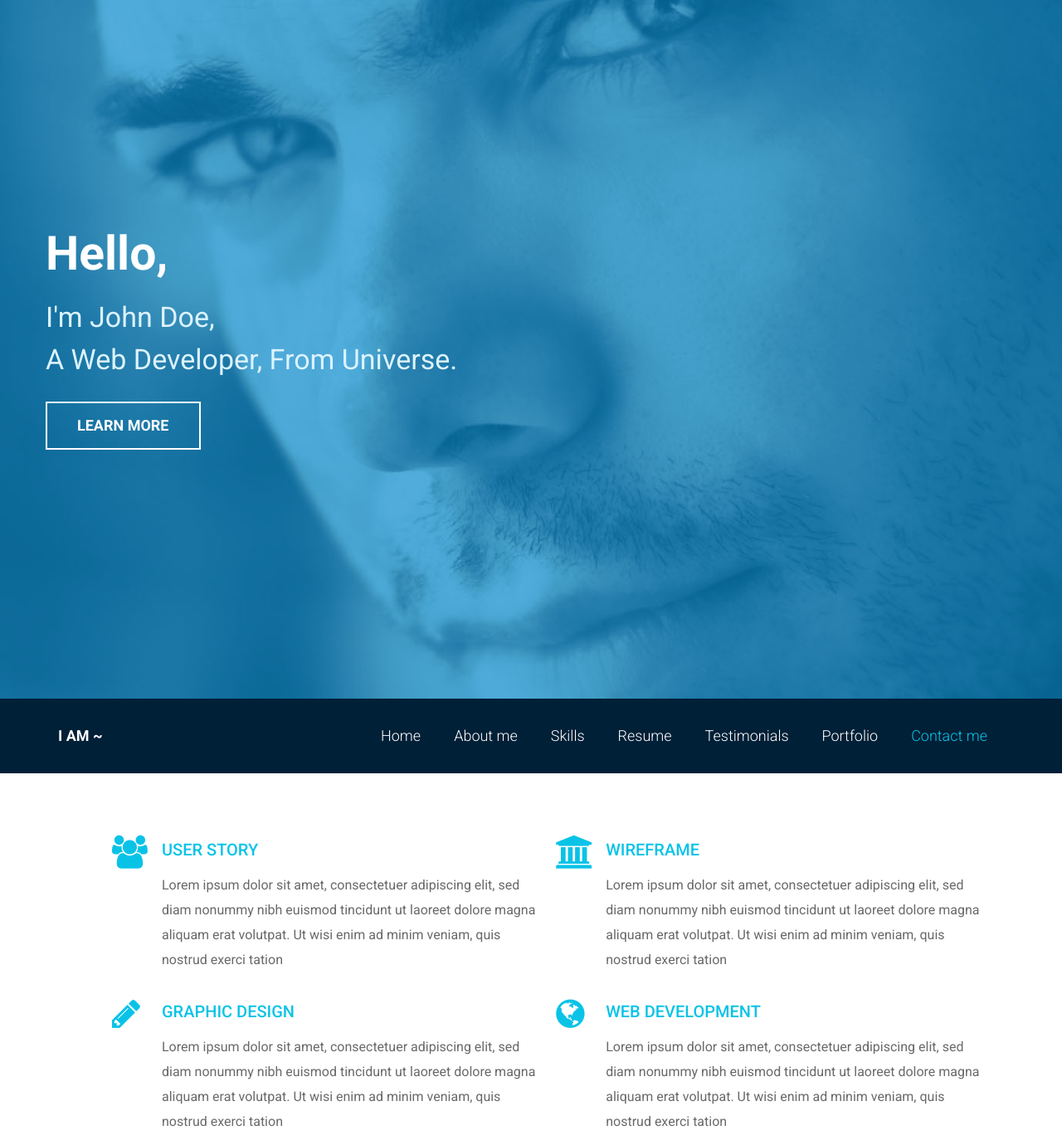
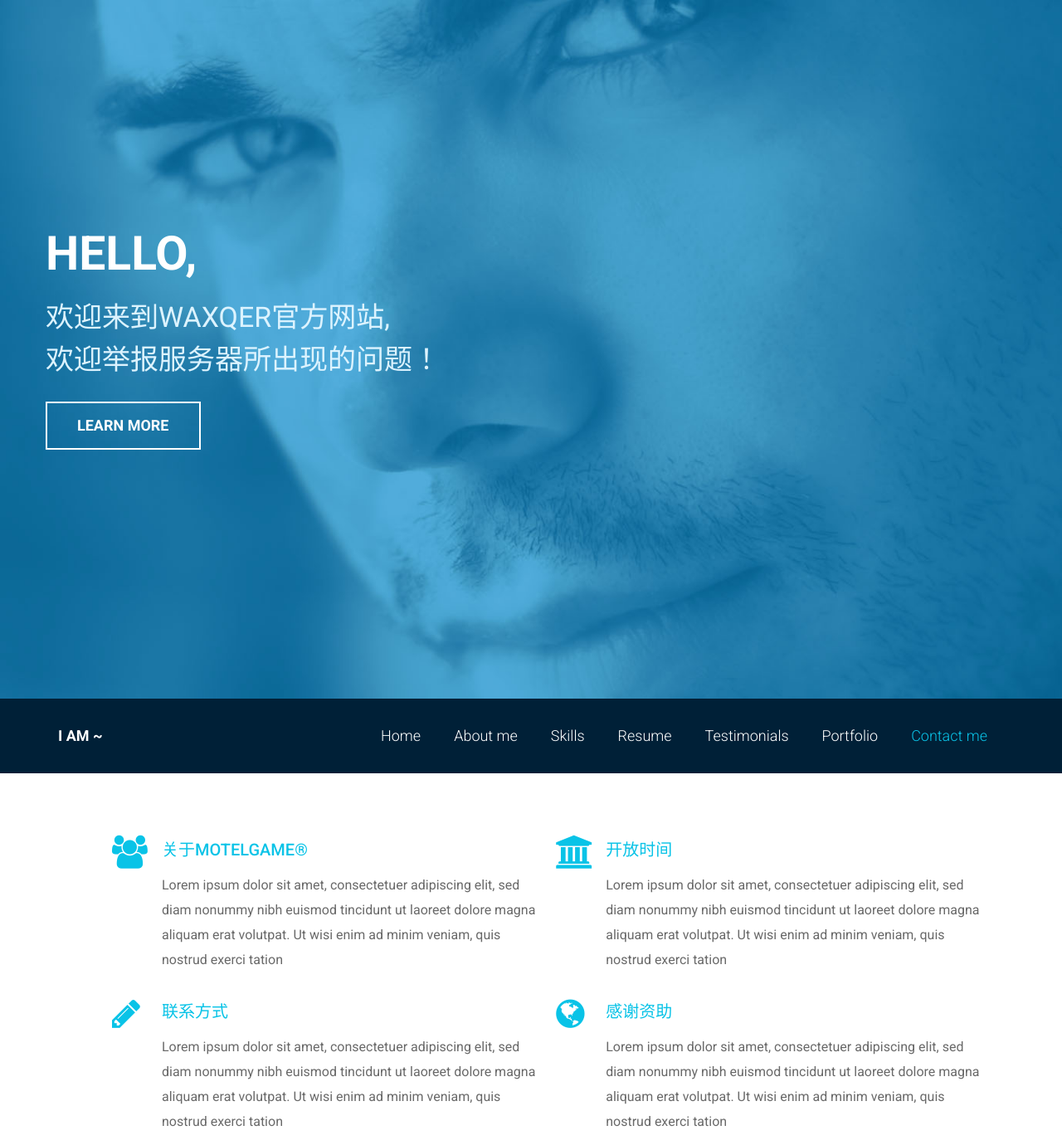
Before and after one commit to WAXQER/WAXQER.github.io, a plain HTML site: page index.html in a window 1280 px wide. Shown: the top 1380 px of the page at 83% size. Drawn offline with nearby package versions, Linux system fonts and the light colour scheme.

Commit message:
Update index.html

```diff
--- a/index.html
+++ b/index.html
@@ -33,11 +33,10 @@
     		<div class="row">
     			<div class="banner-content wow fadeInRight">
     				<h2 class="title">
-	    					Hello,<br/>
+	    					HELLO,<br/>
 							<span>
-				I'm John Doe, <br/>
-							a Web Developer,
-							From Universe. 	</span>
+				欢迎来到WAXQER官方网站, <br/>
+							欢迎举报服务器所出现的问题！</span>
     				</h2>
 
     				<a href="#" class="btn btn-default">Learn More</a>
@@ -85,28 +84,28 @@
 							<div class="service-inner wow fadeInRight" data-wow-delay=".2s">
 								<i class="fa fa-users"></i>
 								<div class="service-box">
-									<h3>User Story</h3>
+									<h3>关于motelGAME®</h3>
 									<p>Lorem ipsum dolor sit amet, consectetuer adipiscing elit, sed diam nonummy nibh euismod tincidunt ut laoreet dolore magna aliquam erat volutpat. Ut wisi enim ad minim veniam, quis nostrud exerci tation</p>
 								</div>
 							</div> <!-- service -inner  -->
 							<div class="service-inner wow fadeInRight" data-wow-delay=".5s">
 								<i class="fa fa-bank"></i>
 								<div class="service-box">
-									<h3>Wireframe</h3>
+									<h3>开放时间</h3>
 									<p>Lorem ipsum dolor sit amet, consectetuer adipiscing elit, sed diam nonummy nibh euismod tincidunt ut laoreet dolore magna aliquam erat volutpat. Ut wisi enim ad minim veniam, quis nostrud exerci tation</p>
 								</div>
 							</div>  <!-- service -inner  -->
 							<div class="service-inner wow fadeInRight" data-wow-delay=".8s">
 								<i class="fa fa-pencil"></i>
 								<div class="service-box">
-									<h3>Graphic Design</h3>
+									<h3>联系方式</h3>
 									<p>Lorem ipsum dolor sit amet, consectetuer adipiscing elit, sed diam nonummy nibh euismod tincidunt ut laoreet dolore magna aliquam erat volutpat. Ut wisi enim ad minim veniam, quis nostrud exerci tation</p>
 								</div>
 							</div> <!-- service -inner  -->
 							<div class="service-inner wow fadeInRight" data-wow-delay="1.1s">
 								<i class="fa fa-globe"></i>
 								<div class="service-box">
-									<h3>Web Development</h3>
+									<h3>感谢资助</h3>
 									<p>Lorem ipsum dolor sit amet, consectetuer adipiscing elit, sed diam nonummy nibh euismod tincidunt ut laoreet dolore magna aliquam erat volutpat. Ut wisi enim ad minim veniam, quis nostrud exerci tation</p>
 								</div>
 							</div>  <!-- service -inner  -->
```
